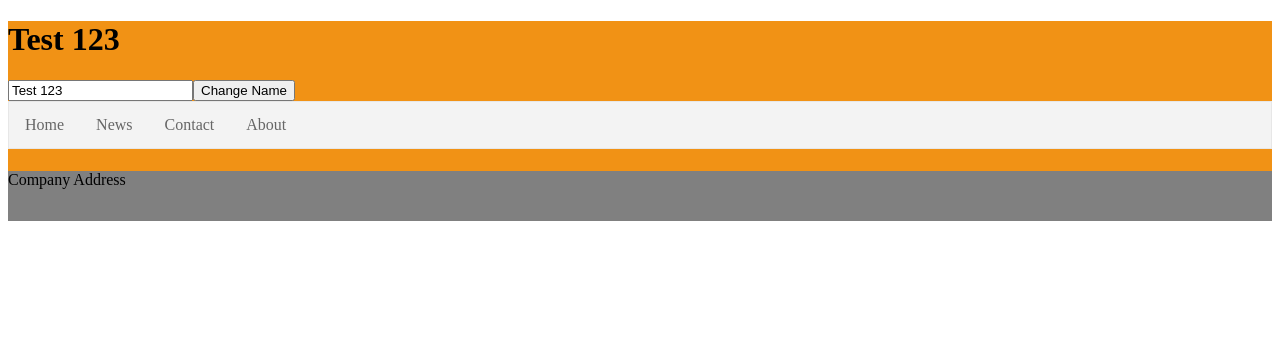
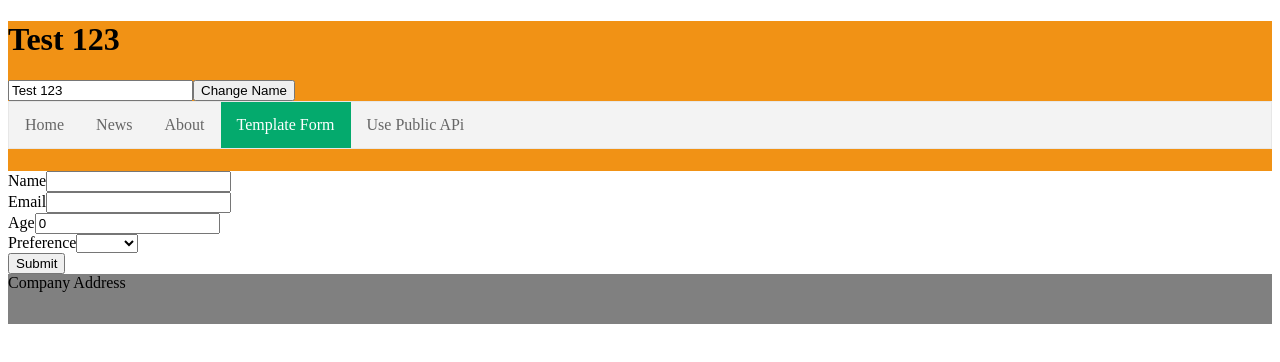
Before and after one commit to yogeshrajput335/MeanStackTraining, an Angular app in the folder Main/learn-angular/: page /template-form in a window 1280 px wide. Before the commit this address led to /. Shown: the top 362 px of the page. Built offline with nearby package versions, Linux system fonts and the light colour scheme.

Commit message:
http an template driven form

```diff
--- /dev/null
+++ b/Main/learn-angular/src/app/http-consume-api/http-consume-api.component.css
@@ -0,0 +1,15 @@
+table {
+    font-family: arial, sans-serif;
+    border-collapse: collapse;
+    width: 100%;
+  }
+
+  td, th {
+    border: 1px solid #dddddd;
+    text-align: left;
+    padding: 8px;
+  }
+
+  tr:nth-child(even) {
+    background-color: #dddddd;
+  }
--- /dev/null
+++ b/Main/learn-angular/src/app/http-consume-api/http-consume-api.component.html
@@ -0,0 +1,9 @@
+<!-- {{local | json}} -->
+<table>
+    <tr *ngFor="let d of local.entries">
+        <td>{{d.API}}</td>
+        <td>{{d.Description}}</td>
+        <td>{{d.Auth}}</td>
+        <td>{{d.HTTPS}}</td>
+    </tr>
+</table>
--- /dev/null
+++ b/Main/learn-angular/src/app/http-consume-api/http-consume-api.component.ts
@@ -0,0 +1,16 @@
+import { HttpClient } from '@angular/common/http';
+import { Component } from '@angular/core';
+
+@Component({
+  selector: 'app-http-consume-api',
+  templateUrl: './http-consume-api.component.html',
+  styleUrls: ['./http-consume-api.component.css']
+})
+export class HttpConsumeApiComponent {
+  local:any
+  constructor(private http: HttpClient){
+    this.http.get('https://api.publicapis.org/entries').subscribe((data: any) => {
+      this.local = data;
+    });
+  }
+}
--- /dev/null
+++ b/Main/learn-angular/src/app/models/student.ts
@@ -0,0 +1,6 @@
+export interface student{
+    name:string;
+    email:string;
+    age:number;
+    preference:string;
+}
--- a/Main/learn-angular/src/app/my-head/my-head.component.html
+++ b/Main/learn-angular/src/app/my-head/my-head.component.html
@@ -5,7 +5,8 @@
     <ul>
         <li><a routerLink="/home" routerLinkActive="active">Home</a></li>
         <li><a routerLink="/news" routerLinkActive="active">News</a></li>
-        <li><a href="#contact">Contact</a></li>
         <li><a routerLink="/about1" routerLinkActive="active">About</a></li>
+        <li><a routerLink="/template-form" routerLinkActive="active">Template Form</a></li>
+        <li><a routerLink="/use-public-api" routerLinkActive="active">Use Public APi</a></li>
       </ul>
 </div>
--- /dev/null
+++ b/Main/learn-angular/src/app/my-template-form/my-template-form.component.html
@@ -0,0 +1,30 @@
+<div>
+  <form (ngSubmit)="onSubmit()">
+    <div>
+      <label for="name">Name</label>
+      <input type="text" id="name" name="name" [(ngModel)]="student['name']" />
+    </div>
+    <div>
+      <label for="email">Email</label>
+      <input type="email" id="email" name="email" [(ngModel)]="student.email" />
+    </div>
+    <div>
+      <label for="age">Age</label>
+      <input type="number" id="age" name="age" [(ngModel)]="student.age" />
+    </div>
+    <div>
+      <label for="preference">Preference</label>
+      <select
+        id="preference"
+        name="preference"
+        [(ngModel)]="student.preference"
+        required
+      >
+        <option *ngFor="let pref of preferences" [value]="pref">
+          {{ pref }}
+        </option>
+      </select>
+    </div>
+    <button type="submit">Submit</button>
+  </form>
+</div>
--- /dev/null
+++ b/Main/learn-angular/src/app/my-template-form/my-template-form.component.ts
@@ -0,0 +1,19 @@
+import { Component } from '@angular/core';
+import { student } from '../models/student';
+
+@Component({
+  selector: 'app-my-template-form',
+  templateUrl: './my-template-form.component.html',
+  styleUrls: ['./my-template-form.component.css']
+})
+export class MyTemplateFormComponent {
+  // name:string = '';
+  // email:string = '';
+  // preference:string = '';
+  student : student = {name:'',age:0,email:'',preference:''}
+  preferences = ['Btech','Mtech','Doctor']
+  //age:number = 0;
+  onSubmit(){
+    console.log('Submit button clicked',this.student);
+  }
+}
```
Also changed, not shown: Main/learn-angular/src/app/app.module.ts (+9 -1 lines), Main/learn-angular/src/app/my-template-form/my-template-form.component.css (added), 2 other files (tests, documents, lock files or other folders).
